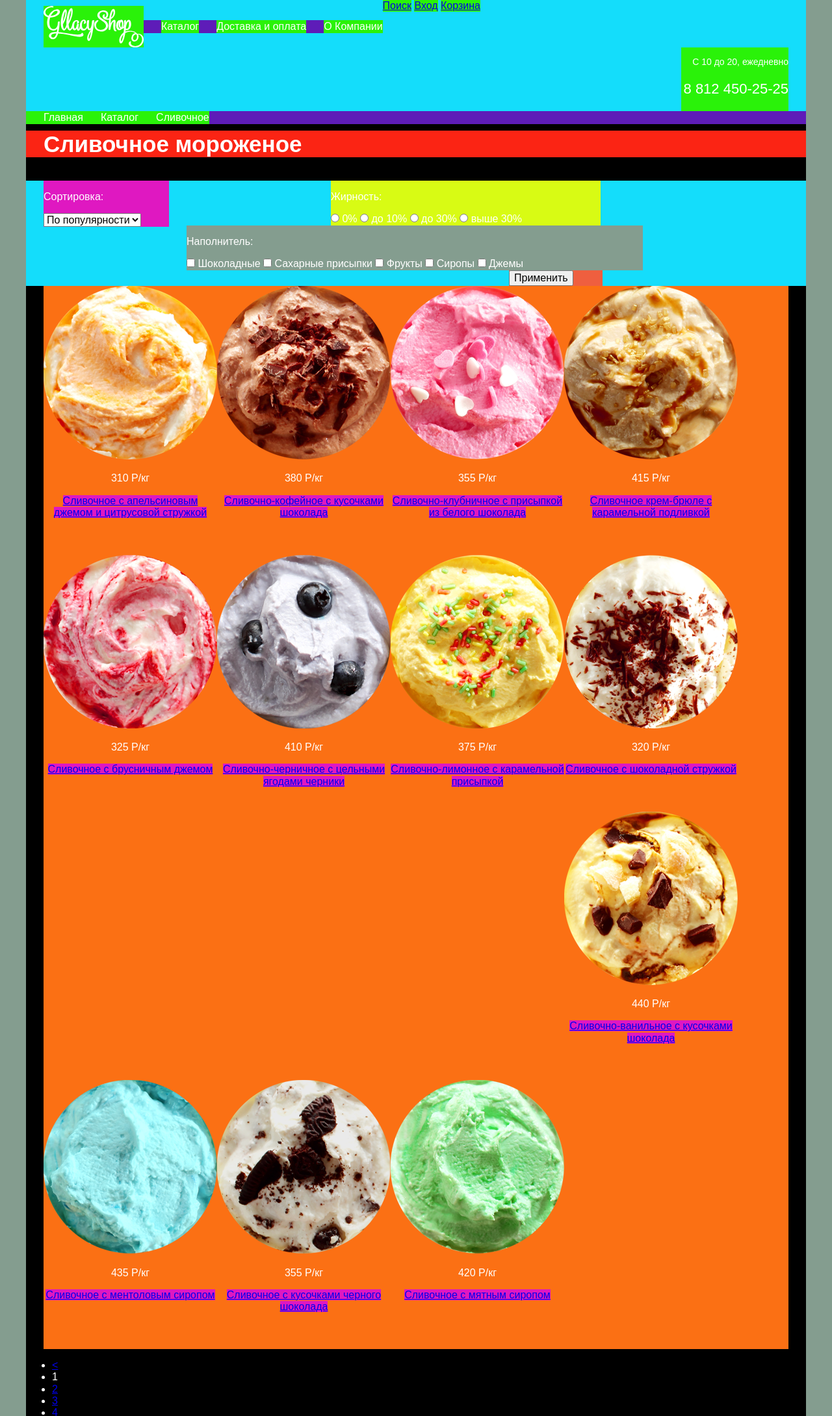
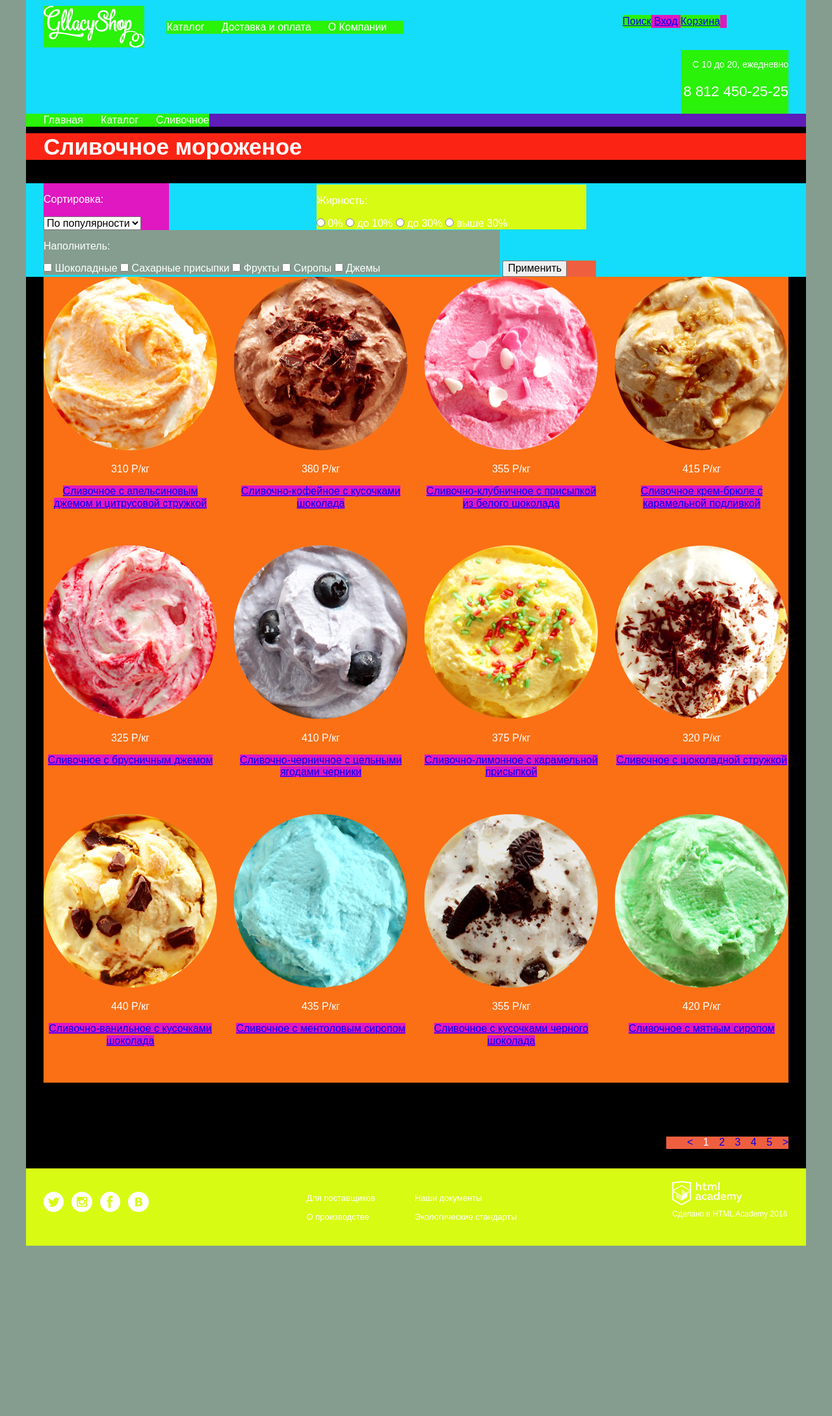
Before and after one commit to YesPechenko/233771-gllacy, a plain HTML site: page catalog.html in a window 1280 px wide. Shown: the top 2179 px of the page at 65% size. After the commit the page ends 1917 px from the top, so only its background shows below. Drawn offline with Linux system fonts and the light colour scheme.

Commit message:
сетка 6
сетка 6

```diff
--- a/catalog.html
+++ b/catalog.html
@@ -10,20 +10,16 @@
     <div class='container'>
 
       <div class='page-header clearfix'>
-
-        <div class='header-top'>
-
-          <div class='header-top-string'>
-
            <a href='#'><img src='img/main-logo.svg' alt='Gllacy Shop' width='155' height='64'></a>
 
-            <ul class='header-menu'>
+            <div class='header-menu'>
+              <ul>
                 <li><a href='#'>Каталог</a></li>
                 <li><a href='#'>Доставка и оплата</a></li>
                 <li><a href='#'>О Компании</a></li>
-            </ul>
+            </div>
 
-            <div class='panel'>
+            <div class='search-login-basket'>
 
               <form action='#' method='post'>
 
@@ -43,14 +39,9 @@
 
             </div>
 
-          </div>
-
           <div class='time-number'>
             <p class='time'>С 10 до 20, ежедневно</p>
             <p class='number'>8 812 450-25-25</p>
-          </div>
-          <!---кнопки, дата, телефон--->
-
           </div>
 
       </div>
@@ -76,6 +67,7 @@
 
                     <form action='#' method='post'>
 
+                      <div class='panel-top'>
                             <div class='panel-sorting'>
                                 <p>Сортировка:</p>
                                     <select name='sorting'>
@@ -97,8 +89,9 @@
                                     <input type='radio' name='question-one' value='0'> до 30%
                                     <input type='radio' name='question-one' value='0'> выше 30%
                             </div>
+                      </div>
 
-
+                      <div class='panel-botton'>
                             <div class='panel-filler'>
                                  <p>Наполнитель:</p>
                                  <input type='checkbox' name='filler' value='chocolate'> Шоколадные
@@ -110,6 +103,7 @@
 
                               <div class='panel-apply'>
                                 <input type='submit' value='Применить'>
+                              </div>
                       </div>
 
                     </form>
@@ -217,16 +211,15 @@
                 </div>
 
                 <!---страницы 1,2,3,4--->
-                <div class='item-list clearfix'>
-                    <ul>
-                        <li><a href='#prev'>&#60;</a></li>
-                        <li>1</li>
-                        <li><a href='#2'>2</a></li>
-                        <li><a href='#3'>3</a></li>
-                        <li><a href='#4'>4</a></li>
-                        <li><a href='#5'>5</a></li>
-                        <li><a href='#next'>&#62;</a></li>
-                    </ul>
+                <div class='item-list'>
+                        <a href='#prev'>&#60;</a>
+                        <span>1</span>
+                        <a href='#2'>2</a>
+                        <a href='#3'>3</a>
+                        <a href='#4'>4</a>
+                        <a href='#5'>5</a>
+                        <a href='#next'>&#62;</a>
+
                 </div>
 
 
@@ -241,10 +234,15 @@
 
         <ul class='footer-menu'>
 
+          <div class='footer-menu-left'>
             <li class='block1 '><a href='#'>Для поставщиков</a></li>
             <li class='block1'><a href='#'>О производстве</a></li>
+          </div>
+
+          <div class='footer-menu-right'>
             <li class='block2'><a href='#'>Наши документы</a></li>
             <li class='block2'><a href='#'>Экологические стандарты</a></li>
+          </div>
 
         </ul>
 
--- a/css/style.css
+++ b/css/style.css
@@ -14,6 +14,7 @@ html, body{
   background-color: black;
 }
 .page-header {
+  padding: 0;
   background-color: #14ddfb;
 }
 .clearfix::after {
@@ -21,52 +22,73 @@ html, body{
   display: table;
   clear: both;
 }
-.header-top img{
-  float: left;
-  width: 154px;
+.page-header img{
+  display: inline-block;
+  padding: 0;
+  margin-top: 9px;
   margin-left: 27px;
-  margin-top: 9px;
   background-color: #2af209;
 }
-.header-top ul {
-  float: left;
-  margin-top: 31px;
+.header-menu {
+  display: inline-block;
+  margin-left: 30px;
+  padding: 0;
+  list-style: none;
+  vertical-align: top;
+  margin-top: 32px;
+  background-color: #5e1cb8;
+}
+.header-menu ul {
+  display: inline-block;
+  margin: 0;
   padding: 0;
   list-style: none;
   font-size: 0;
-  background-color: #5e1cb8;
 }
-
 .header-menu li {
-  float: left;
+  display: inline-block;
   font-size: 16px;
   line-height: 20px;
-  margin-left: 27px;
-  vertical-align: top;
+
+
   background-color: #2af209;
 }
 .header-menu a{
-  color: #ffffff;
-  text-decoration: none;
+   padding-right: 26px;
+   color: #ffffff;
+   text-decoration: none;
+ }
+.header-menu a :hover {
+  background: #242424;
 }
-.search-login-basket{
-  float: right;
+.search-login-basket {
+  display: inline-block;
+  vertical-align: top;
   margin-top: 23px;
-  margin-right: 27px;
-  margin-bottom: 20px;
+  margin-left: 332px;
   background-color: #df18c1;
 }
 .basket-block{
   display: inline-block;
-  margin-right:10px ;
+  font-size: 16px;
+  line-height: 20px;
+  text-decoration: none;
+  margin-right: 10px;
   background-color: #2af209;
 }
 .login-block{
   display: inline-block;
+  font-size: 16px;
+  line-height: 20px;
+  text-decoration: none;
+  margin-right: 10px
   background-color: #2af209;
 }
 .search-block{
   display: inline-block;
+  font-size: 16px;
+  line-height: 20px;
+  text-decoration: none;
   background-color: #2af209;
 }
 .time-number{
@@ -176,9 +198,13 @@ html, body{
   width: 267px;
   text-align: center;
   margin-bottom: 55px;
+  margin-right: 26px;
+}
+.popular-product:nth-child(4n) {
+  margin-right: 0;
+}
 
-}
-.product-img{
+.product-img {
   width: 267px;
 }
 .product-price{
@@ -229,6 +255,7 @@ html, body{
 .news-current{
   float: left;
   width: 560px;
+  min-height: 228px;
   padding-top: 23px;
   padding-left: 20px;
   padding-right: 30px;
@@ -248,19 +275,17 @@ html, body{
   border-left-color: #d8fb14;
 }
 .news-current-name {
-  float: left;
-  width: 283px;
+  width: 300px;
   font-size: 24px;
   line-height: 30px;
   font-weight: bold;
-  padding-left: 20px;
   color: #323232;
-  background-color: #849d8f;
 }
 
 .news-letter {
   float: right;
   width: 560px;
+  min-height: 228px;
   padding-top: 23px;;
   padding-left: 20px;
   padding-right: 30px;
@@ -343,36 +368,58 @@ html, body{
   width: 1200px;
   background-color: #14ddfb;
 }
+.panel-top{
+  display: inline-block;
+}
 .panel-sorting{
-  float: left;
+  display: inline-block;
   width: 193px;
   margin-left: 27px;
 
   background-color: #df18c1;
 }
 .panel-price{
-  float: left;
+  display: inline-block;
   width: 218px;
   background-color: #5e1cb8;
 }
 .panel-fatness{
-  float:right;
+  display: inline-block;
   width: 415px;
   margin-right: 316px;
   background-color: #d8fb14;
 
 }
+.panel-botton{
+  display: inline-block;
+}
 .panel-filler{
-  float: left;
+  display: inline-block;
   width: 702px;
   margin-left: 27px;
   background-color: #849d8f;
 }
 .panel-apply{
-  float: right;
+  display: inline-block;
   width: 144px;
   margin-right: 313px;
-  background-color: #ef5f3f;b
+  background-color: #ef5f3f;
+}
+.item-list{
+  display: inline-block;
+  width: 188px;
+  margin-top: 83px;
+  margin-left: 985px;
+  margin-bottom: 30px;
+  text-align: right;
+  white-space: nowrap;
+  background-color: #ef5f3f;
+}
+.item-list a,
+.item-list span{
+  display: inline-block;
+  padding-left: 11px;
+  text-decoration: none;
 }
 .footer{
   padding-top: 36px;
@@ -380,13 +427,13 @@ html, body{
   background-color: #d8fb14;
 }
 .footer-social{
-  float: left;
+  display: inline-block;
   width: 186px;
   margin-left: 27px;
   margin-right: 214px;
   font-size: 0;
+  text-decoration: none;
   vertical-align: top;
-  text-decoration: none;
 }
 .twitter{
   padding-right: 12px;
@@ -405,18 +452,39 @@ html, body{
   background-size: 37px 37px;
 }
 .footer-menu{
-  float: left;
-  width: 327px;
+  display: inline-block;
   margin: 0;
   padding: 0;
-  list-style: none;
+  vertical-align: top;
+}
+.footer-menu ul{
+  display: inline-block;
+  width: 325px;
+ }
+.footer-menu li{
+  display: inline-block;
+  margin-bottom: 10px;
+  font-size: 13px;
+  line-height: 18px;
 }
 .footer-menu a{
-  font-size: 13px;
-  line-height: 18px;
+  text-decoration: none;
   color: #ffffff;
 }
 
+.footer-menu-left{
+  display: inline-block;
+  width: 162px;
+}
+.footer-menu-right{
+  display: inline-block;
+  width: 162px;
+}
+.html-academ{
+  display: inline-block;
+  margin-left: 230px;
+  margin-top: -17px;
+}
 .footer-academ{
   float: right;
   width: 189px;
```
Also changed, not shown: index.html (+16 -13 lines). Lines whose indentation alone changed are shown as unchanged.
